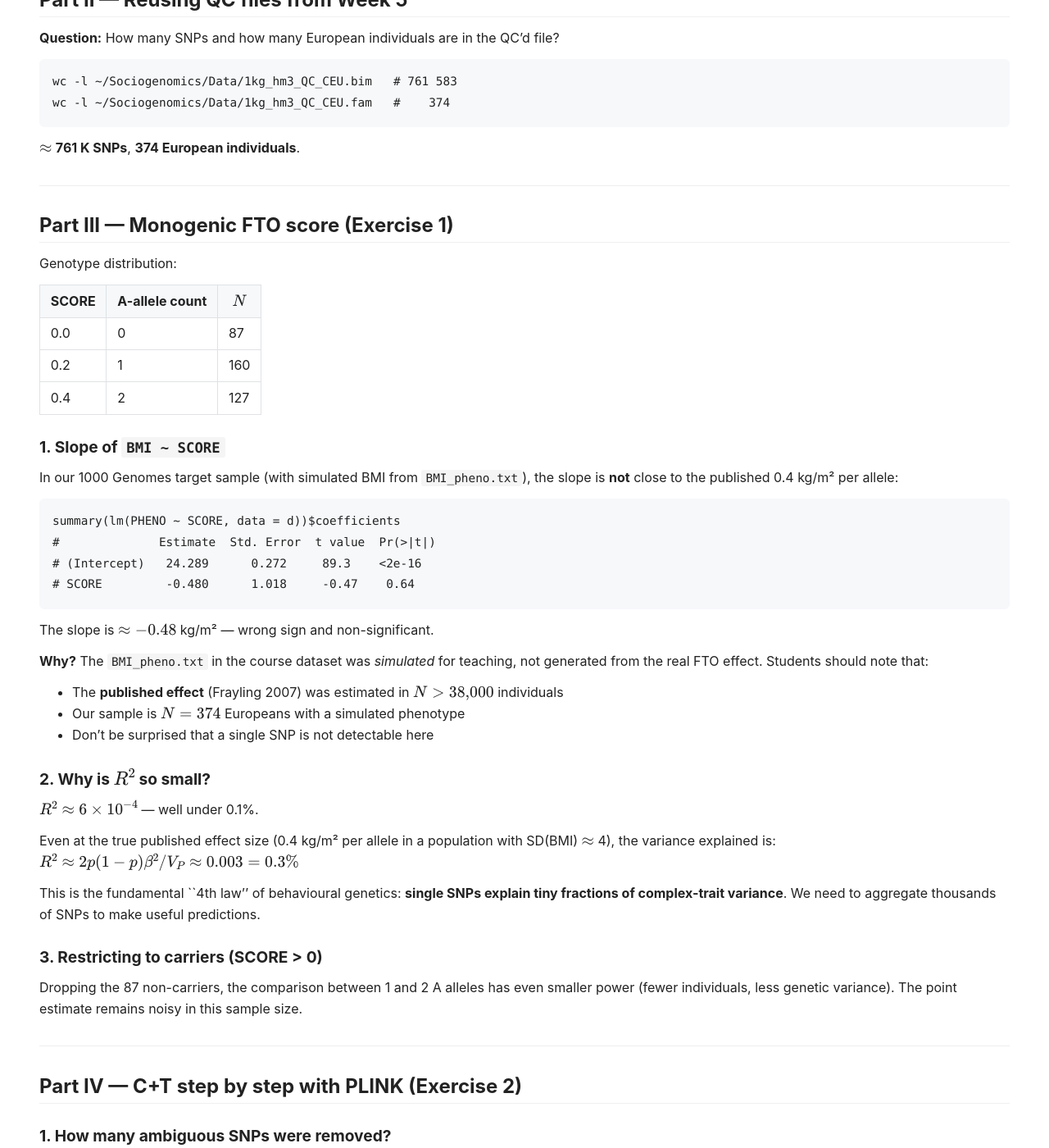
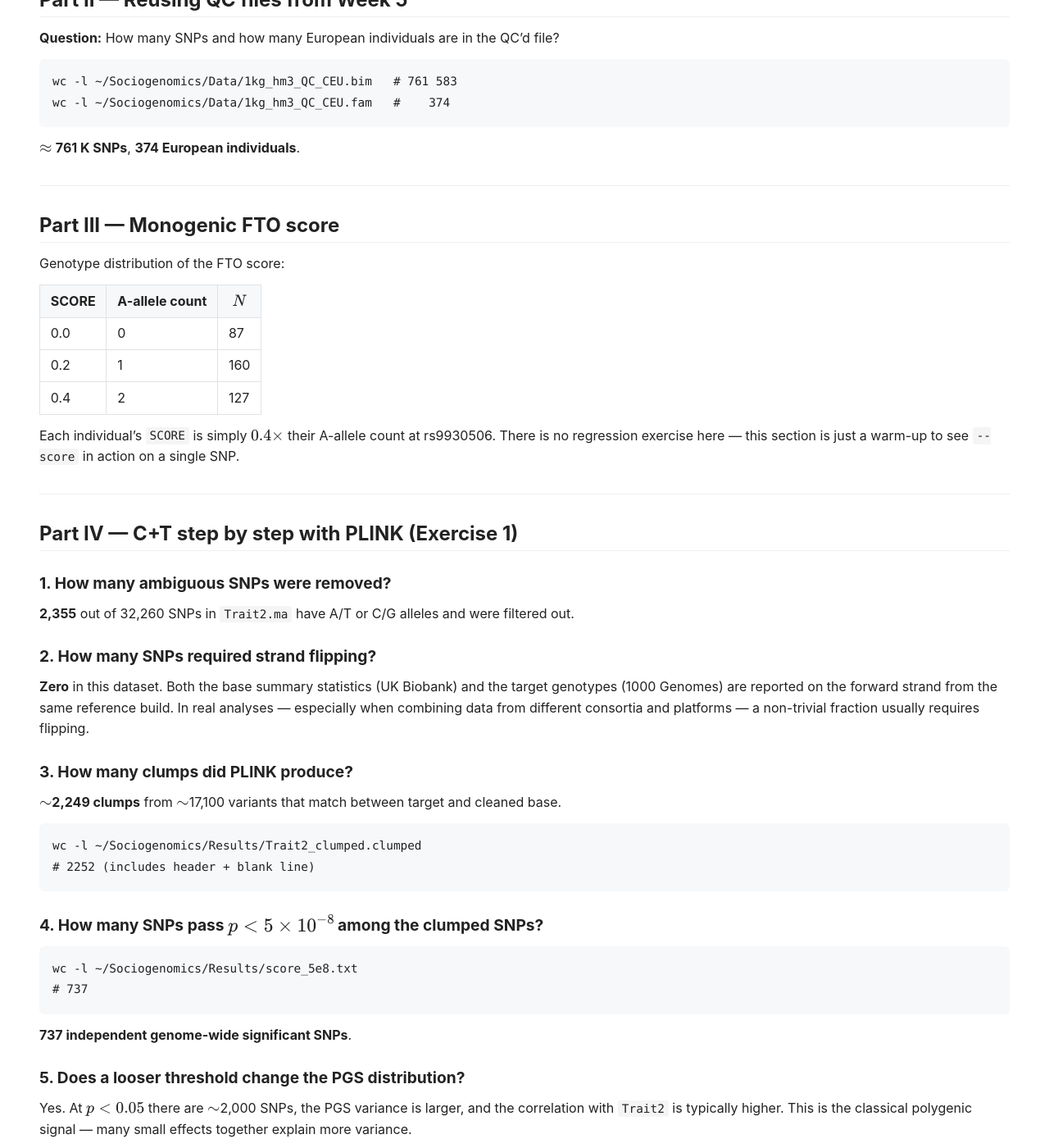
Before and after one commit to nicolabarban/sociogenomics_2025_2026, a Jekyll site: the page built from labs/week6/lab6_solutions.md, in a window 1280 px wide and 1400 px high, scrolled down 309 px. Shown: the whole window at 82% size. Built offline with Jekyll 4.4.1, drawn with Linux system fonts in a browser that asks for light colours; our own code applies the rules of GitHub Pages for plain Markdown files; some of the changed text lies outside the part shown.

Commit message:
Lab 6: simplify monogenic-score section and renumber exercises
- Remove the R regression on PHENO ~ SCORE (the simulated BMI phenotype
  is not associated with rs9930506 and students may be confused).
- Remove Exercise 1 on the monogenic score; Part III is now a pure
  demonstration of the --score command on one SNP.
- Renumber remaining exercises: C+T = Exercise 1, PRSice = 2, R = 3,
  cross-ancestry = 4 (optional).
- Update lab6_solutions.md accordingly.

Co-Authored-By: Claude Opus 4.6 (1M context) <noreply@anthropic.com>

````diff
--- a/labs/week6/lab6_solutions.md
+++ b/labs/week6/lab6_solutions.md
@@ -17,9 +17,9 @@ $\approx$ **761 K SNPs**, **374 European individuals**.
 
 ---
 
-## Part III — Monogenic FTO score (Exercise 1)
+## Part III — Monogenic FTO score
 
-Genotype distribution:
+Genotype distribution of the FTO score:
 
 | SCORE | A-allele count | $N$ |
 |---|---|---|
@@ -27,41 +27,11 @@ Genotype distribution:
 | 0.2 | 1 | 160 |
 | 0.4 | 2 | 127 |
 
-### 1. Slope of `BMI ~ SCORE`
-
-In our 1000 Genomes target sample (with simulated BMI from `BMI_pheno.txt`), the slope is **not** close to the published 0.4 kg/m² per allele:
-
-```r
-summary(lm(PHENO ~ SCORE, data = d))$coefficients
-#              Estimate  Std. Error  t value  Pr(>|t|)
-# (Intercept)   24.289      0.272     89.3    <2e-16
-# SCORE         -0.480      1.018     -0.47    0.64
-```
-
-The slope is $\approx -0.48$ kg/m² --- wrong sign and non-significant.
-
-**Why?** The `BMI_pheno.txt` in the course dataset was *simulated* for teaching, not generated from the real FTO effect. Students should note that:
-
-* The **published effect** (Frayling 2007) was estimated in $N > 38{,}000$ individuals
-* Our sample is $N = 374$ Europeans with a simulated phenotype
-* Don't be surprised that a single SNP is not detectable here
-
-### 2. Why is $R^2$ so small?
-
-$R^2 \approx 6 \times 10^{-4}$ --- well under 0.1%.
-
-Even at the true published effect size (0.4 kg/m² per allele in a population with SD(BMI) $\approx$ 4), the variance explained is:
-$$R^2 \approx 2 p (1-p) \beta^2 / V_P \approx 0.003 = 0.3\%$$
-
-This is the fundamental ``4th law'' of behavioural genetics: **single SNPs explain tiny fractions of complex-trait variance**. We need to aggregate thousands of SNPs to make useful predictions.
-
-### 3. Restricting to carriers (SCORE > 0)
-
-Dropping the 87 non-carriers, the comparison between 1 and 2 A alleles has even smaller power (fewer individuals, less genetic variance). The point estimate remains noisy in this sample size.
+Each individual's `SCORE` is simply $0.4 \times$ their A-allele count at rs9930506. There is no regression exercise here --- this section is just a warm-up to see `--score` in action on a single SNP.
 
 ---
 
-## Part IV — C+T step by step with PLINK (Exercise 2)
+## Part IV — C+T step by step with PLINK (Exercise 1)
 
 ### 1. How many ambiguous SNPs were removed?
 
@@ -95,7 +65,7 @@ Yes. At $p < 0.05$ there are $\sim$2,000 SNPs, the PGS variance is larger, and t
 
 ---
 
-## Part V — PGS with PRSice-2 (Exercise 3)
+## Part V — PGS with PRSice-2 (Exercise 2)
 
 After running PRSice, the file `Trait2_PRSice.summary` reports:
 
@@ -142,7 +112,7 @@ Mean values differ by about 10% because PLINK normalises by allele count per ind
 
 ---
 
-## Part VI — Analyse the PGS in R (Exercise 4)
+## Part VI — Analyse the PGS in R (Exercise 3)
 
 ### 1. Incremental $R^2$
 
````
Also changed, not shown: other parts of labs/week6/lab6_solutions.md (+1 -1 lines), labs/week6/lab6.md (+4 -20 lines).
